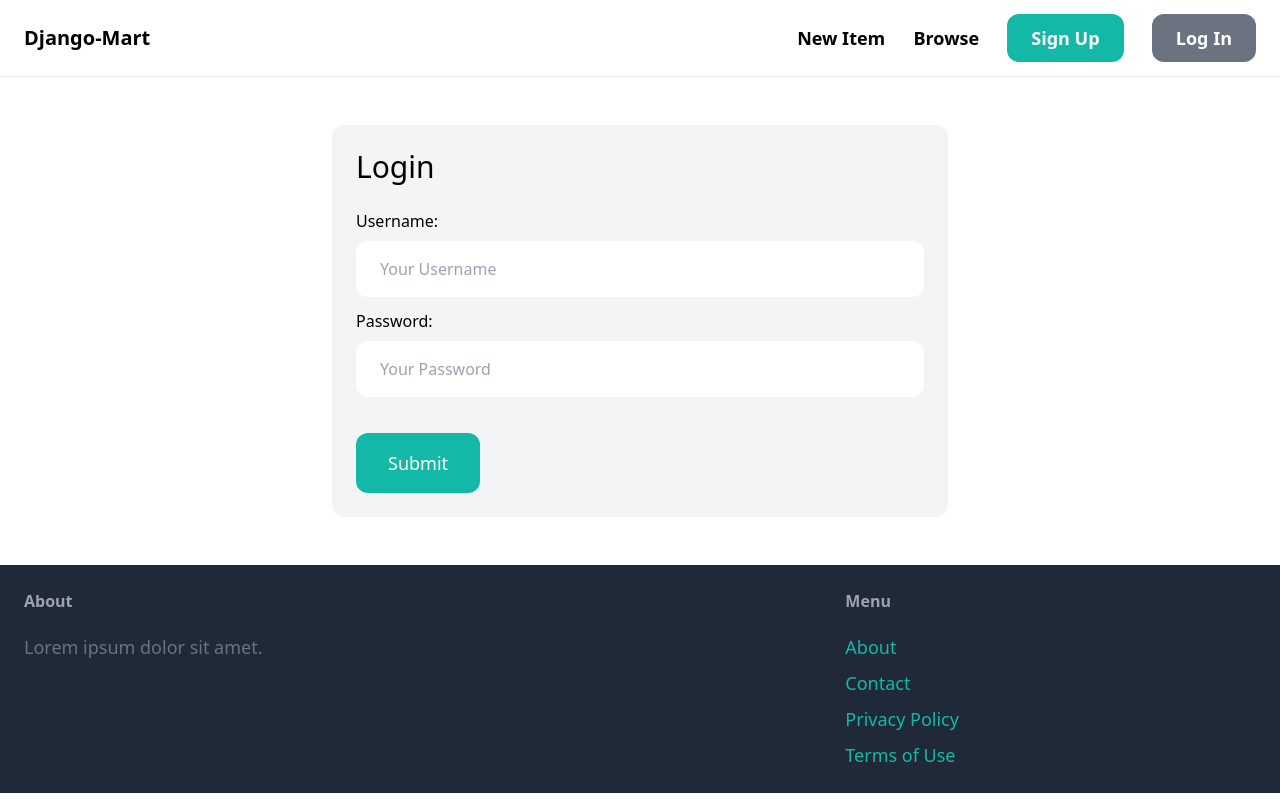
After one commit to gustavomotadev/django-generic-marketplace, a Django app: page /login/ in a window 1280 px wide. The commit adds this page. Run offline with Django 4.2, Linux system fonts and the light colour scheme; some libraries are stand-ins or nearby versions.

Commit message:
Login and Logout done

```diff
--- a/djangomart/core/forms.py
+++ b/djangomart/core/forms.py
@@ -1,13 +1,13 @@
 from django import forms
-from django.contrib.auth.forms import UserCreationForm
+from django.contrib.auth.forms import UserCreationForm, AuthenticationForm
 from django.contrib.auth.models import User
+
+_custom_input_class = 'w-full py-4 px-6 rounded-xl'
 
 class SignupForm(UserCreationForm):
     class Meta:
         model = User
         fields = ('username', 'email', 'password1', 'password2')
-
-    _custom_input_class = 'w-full py-4 px-6 rounded-xl'
 
     username = forms.CharField(widget=forms.TextInput(attrs={
         'placeholder': 'Your Username',
@@ -28,3 +28,15 @@ class SignupForm(UserCreationForm):
         'placeholder': 'Repeat Your Password',
         'class': _custom_input_class
     }))
+
+class LoginForm(AuthenticationForm):
+
+    username = forms.CharField(widget=forms.TextInput(attrs={
+        'placeholder': 'Your Username',
+        'class': _custom_input_class
+    }))
+
+    password = forms.CharField(widget=forms.PasswordInput(attrs={
+        'placeholder': 'Your Password',
+        'class': _custom_input_class
+    }))
--- a/djangomart/core/templates/core/base.html
+++ b/djangomart/core/templates/core/base.html
@@ -16,8 +16,15 @@
             <a href="#" class="text-lg font-semibold hover:text-gray-500">New Item</a>
             <a href="#" class="text-lg font-semibold hover:text-gray-500">Browse</a>
 
-            <a href="{% url "core:signup" %}" class="px-6 py-3 text-lg font-semibold bg-teal-500 text-white rounded-xl hover:bg-teal-700">Sign Up</a>
-            <a href="#" class="px-6 py-3 text-lg font-semibold bg-gray-500 text-white rounded-xl hover:bg-gray-700">Login</a>
+            {% if request.user.is_authenticated %}
+                <a href="#" class="text-lg font-semibold hover:text-gray-500">Dashboard</a>
+                <a href="#" class="px-6 py-3 text-lg font-semibold bg-teal-500 text-white rounded-xl hover:bg-teal-700">Inbox</a>
+                <a href="{% url "core:logout" %}" class="px-6 py-3 text-lg font-semibold bg-gray-500 text-white rounded-xl hover:bg-gray-700">Log Out</a>
+            {% else %}
+                <a href="{% url 'core:signup' %}" class="px-6 py-3 text-lg font-semibold bg-teal-500 text-white rounded-xl hover:bg-teal-700">Sign Up</a>
+                <a href="{% url 'core:login' %}" class="px-6 py-3 text-lg font-semibold bg-gray-500 text-white rounded-xl hover:bg-gray-700">Log In</a>
+            {% endif %}
+
         </div>
     </nav>
 
--- /dev/null
+++ b/djangomart/core/templates/core/login.html
@@ -0,0 +1,37 @@
+{% extends "core/base.html" %}
+
+{% block title %}Login{% endblock %}
+
+{% block content %}
+    <div class="w-1/2 my-6 mx-auto p-6 bg-gray-100 rounded-xl">
+        <h1 class="mb-6 text-3xl">Login</h1>
+
+        <!-- action="." is the same page -->
+        <form action="." method="post">
+            <!-- security stuff, look into it later -->
+            {% csrf_token %}
+
+            <div class="mb-3">
+                <label for="" class="inline-block mb-2">Username: </label>
+                {{form.username}}
+            </div>
+
+            <div class="mb-3">
+                <label for="" class="inline-block mb-2">Password: </label>
+                {{form.password}}
+            </div>
+
+            {% if form.errors or form.non_field_errors %}
+                <div class="mb-3 p-6 bg-red-100 rounded-xl">
+                    {{form.non_field_errors}}
+
+                    {% for field in form %}
+                        {{field.errors}}
+                    {% endfor %}
+                </div>
+            {% endif %}
+
+            <button class="mt-6 py-4 px-8 text-lg bg-teal-500 hover:bg-teal-700 rounded-xl text-white">Submit</button>
+        </form>
+    </div>
+{% endblock %}
--- a/djangomart/core/urls.py
+++ b/djangomart/core/urls.py
@@ -1,6 +1,8 @@
 from django.urls import path
+from django.contrib.auth import views as django_auth_views
 
 from . import views
+from .forms import LoginForm
 
 app_name = 'core'
 
@@ -8,4 +10,9 @@ urlpatterns = [
     path('', views.index, name='index'),
     path('contact/', views.contact, name='contact'),
     path('signup/', views.signup, name='signup'),
+    path('login/', django_auth_views.LoginView.as_view(
+        authentication_form=LoginForm,
+        template_name='core/login.html'), name='login'),
+    path('logout/', django_auth_views.LogoutView.as_view(),
+        name='logout'),
 ]
```
Also changed, not shown: djangomart/djangomart/settings.py (+12 -0 lines).
